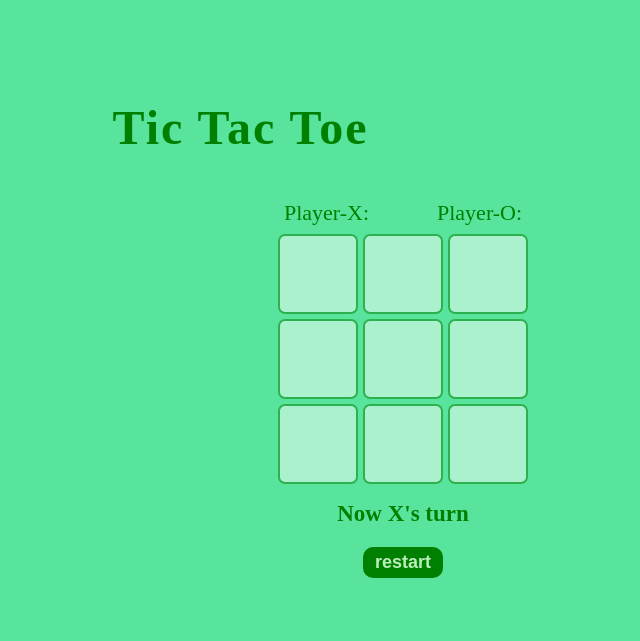
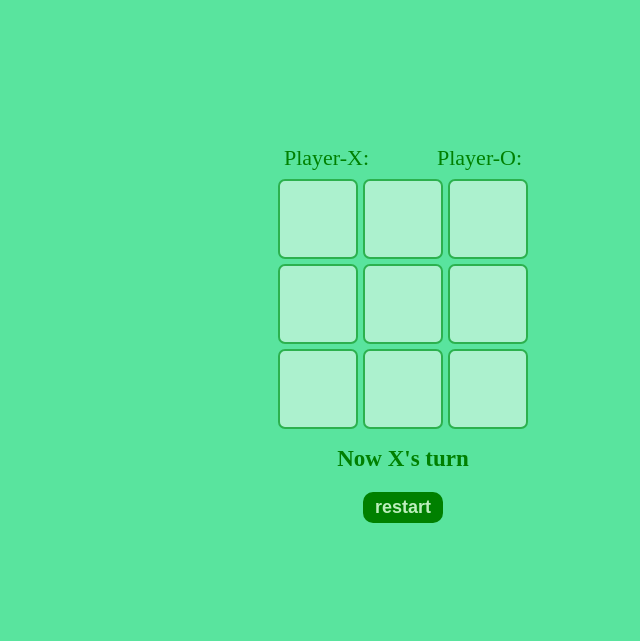
Before and after one commit to kamaleshbalasaravanan/100daysofcode, a plain HTML site: page Tic-Tac-Toe/index.html in a window 1280 px wide. Shown: the whole page, without its empty margins (237-877 px from the left). Drawn offline with Linux system fonts and the light colour scheme.

Commit message:
removing heading

```diff
--- a/Tic-Tac-Toe/index.html
+++ b/Tic-Tac-Toe/index.html
@@ -9,12 +9,11 @@
 </head>
 <body>
     <div class="wrapper">
-        <div class="heading">
-            <h2>Tic Tac Toe</h2>
-            <!-- <h4></h3> -->
-        </div>
+
         <div class="container">
-
+            <!-- <div class="heading">
+                <h2>Tic Tac Toe</h2>
+            </div> -->
             <div class="result">
                 <h3 class="X">Player-X: <b></b> </h3>
                 <h3 class="O">Player-O: <b></b></h3>
```
